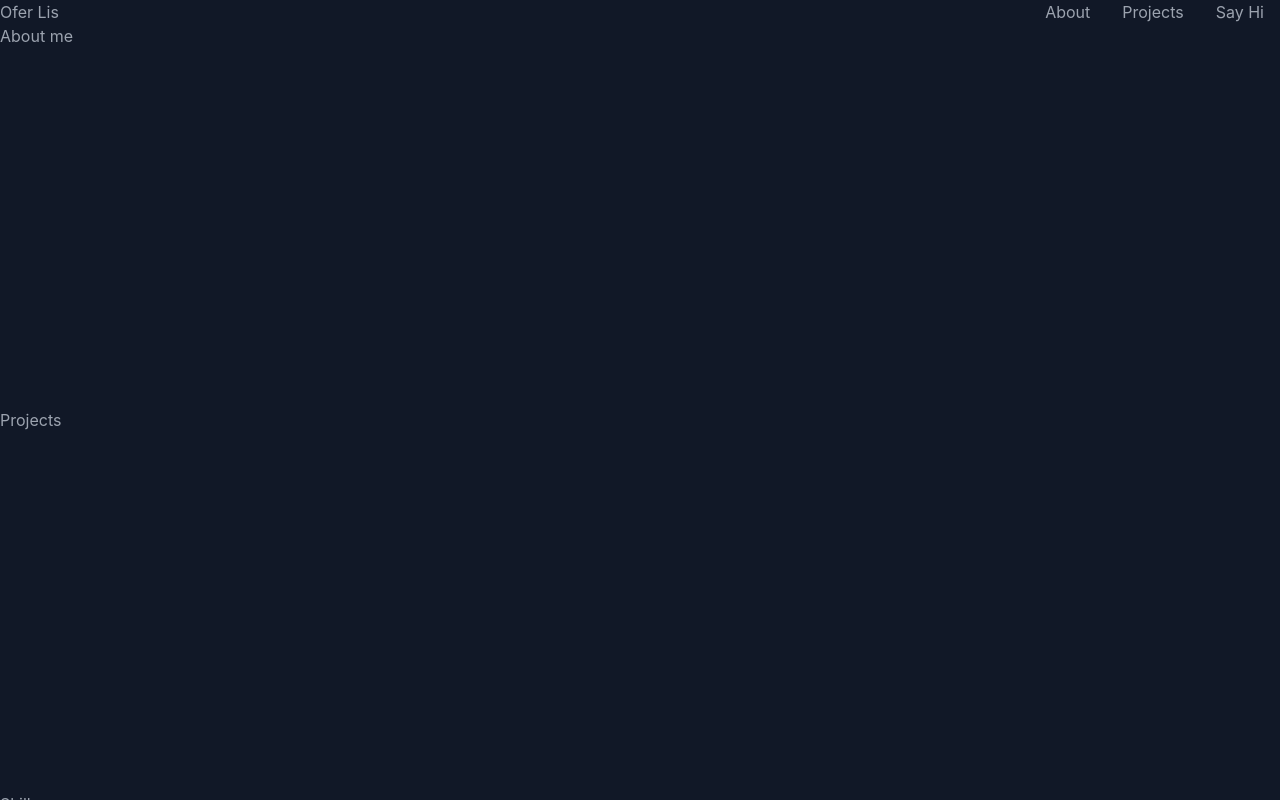
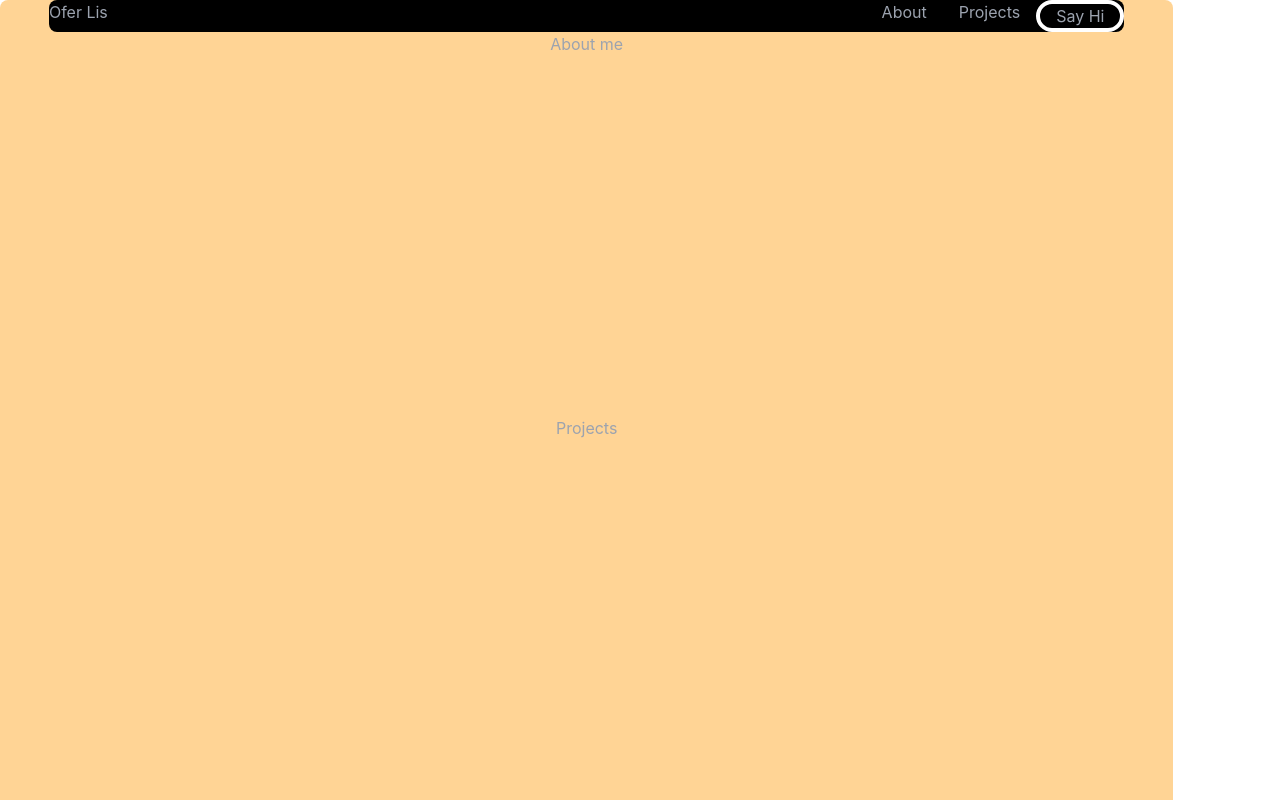
Before and after one commit to Oferlis/portfolio-website, a React (Create React App) app: page / in a window 1280 px wide. Shown: the top 800 px of the page. Built offline with nearby package versions, Linux system fonts and the light colour scheme.

Commit message:
added alignment and contact button initial design

```diff
--- a/src/App.js
+++ b/src/App.js
@@ -8,12 +8,14 @@ import './App.css';
 
 function App() {
   return (
-    <main className="text-gray-400 bg-gray-900 body-font">
-      <Navbar/>
-      <About/>
-      <Projects/>
-      <Skills/>
-      <Contact/>
+    <main className="text-gray-400 bg-white body-font content-center">
+      <div className='w-11/12 bg-[#FFD495] flex flex-col rounded-lg items-center'>
+        <Navbar/>
+        <About/>
+        <Projects/>
+        <Skills/>
+        <Contact/>
+      </div>
     </main>
   );
 }
--- a/src/components/Navbar.js
+++ b/src/components/Navbar.js
@@ -1,12 +1,12 @@
 export default function Navbar() {
     return (
-    <header className="flex flex-row justify-between">
+    <header className="flex flex-row justify-between rounded-lg bg-black w-11/12">
         <h3>Ofer Lis</h3>
-        <div className="flex justify-start">
+        <div className="flex justify-start items-end">
             <nav className="flex justify-around">
                 <a className="flex px-4" href="/about">About</a>
                 <a className="flex px-4" href="/project">Projects</a>
-                <div className="flex px-4">
+                <div className="flex px-4 border-4 rounded-full border-white">
                     <a href="/contact">Say Hi</a>
                 </div>
             </nav>
```
Also changed, not shown: 1 other file (tests, documents, lock files or other folders).
